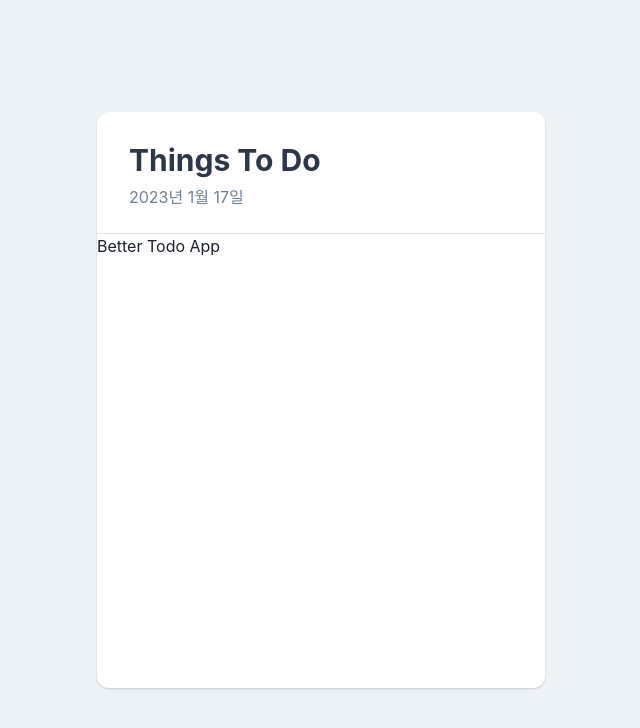
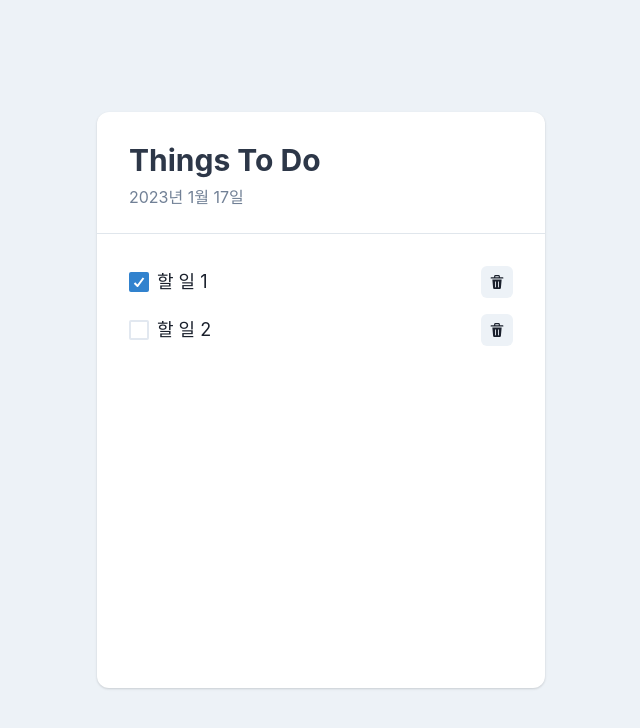
Before and after one commit to matt700395/better-todo, a React (Create React App) app: page / in a window 1280 px wide. Shown: the top 728 px of the page, without its empty margins (319-959 px from the left). Built offline with nearby package versions, Linux system fonts and the light colour scheme.

Commit message:
✨ feat: Import default todolist

```diff
--- a/src/App.js
+++ b/src/App.js
@@ -2,12 +2,13 @@ import React from "react";
 
 import TodoTemplate from "./components/TodoTemplate";
 import TodoHeader from "./components/TodoHeader";
+import TodoList from "./components/TodoList";
 
 function App() {
   return (
     <TodoTemplate>
       <TodoHeader />
-      Better Todo App
+      <TodoList />
     </TodoTemplate>
   );
 }
```
